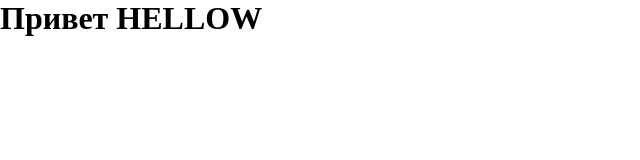
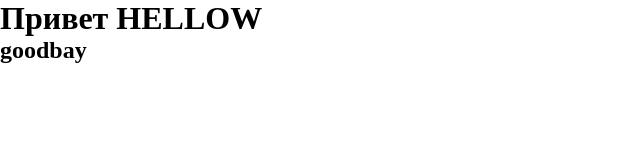
Before and after one commit to IrakliPhargo/FinalProject, a plain HTML site: page index.html in a window 1280 px wide. Shown: the whole page, without its empty margins (0-640 px from the left). Drawn offline with Linux system fonts and the light colour scheme.

Commit message:
Update index.html

```diff
--- a/index.html
+++ b/index.html
@@ -8,5 +8,6 @@
 	</head>
 	<body>
 		<h1>Привет HELLOW</h1>
+		<h2>goodbay</h2>
 	</body>
 </html>
```
